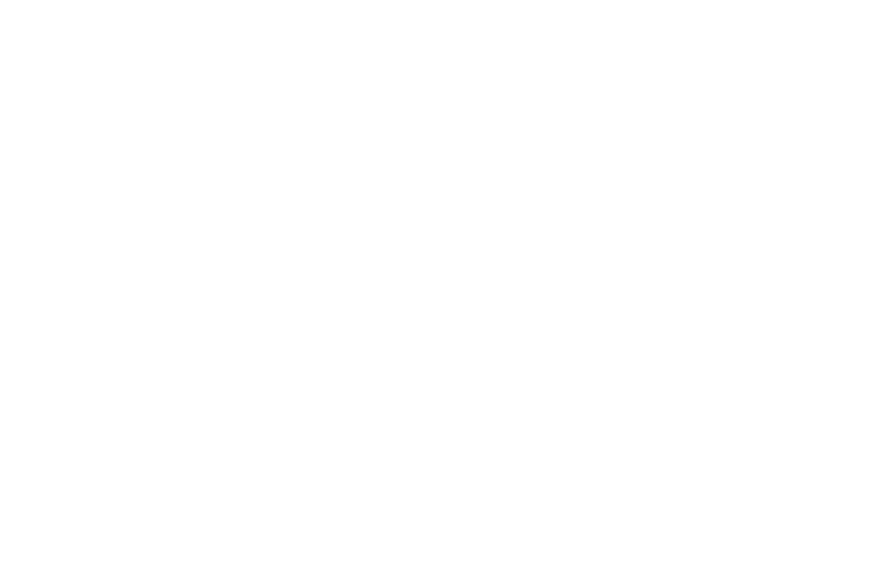
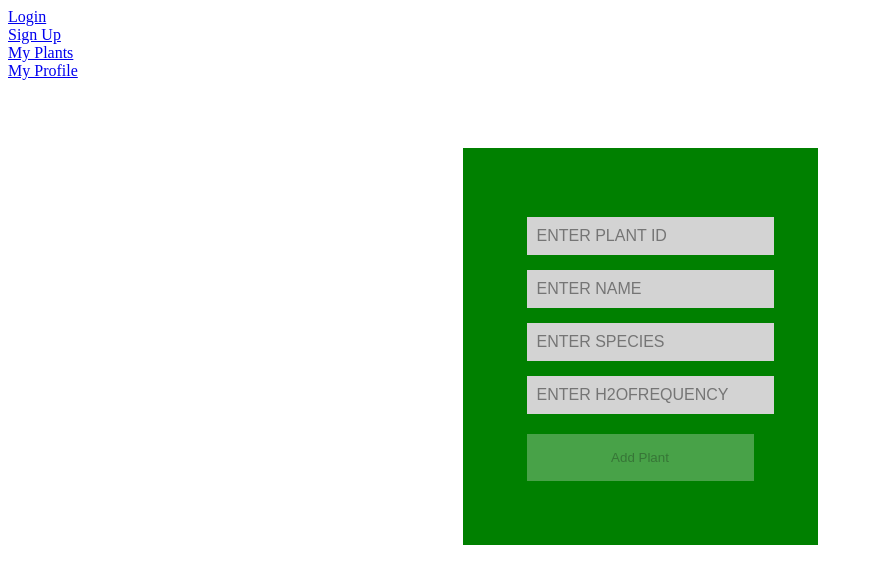
Before and after one commit to Water-My-Plants-BW/FE, a React (Create React App) app in the folder sprout/: page /addplant in a window 1280 px wide. Shown: the top 584 px of the page, without its empty margins (0-873 px from the left). Built offline with nearby package versions, Linux system fonts and the light colour scheme.

Commit message:
styled components + validation + NavBar globally set up

```diff
--- a/sprout/src/App.js
+++ b/sprout/src/App.js
@@ -1,21 +1,28 @@
 import React from "react";
-import { BrowserRouter as Router, Route } from "react-router-dom";
-import PrivateRoute from './components/PrivateRoute'
+import { Switch, Route } from "react-router-dom";
+import PrivateRoute from './components/PrivateRoute';
 import Login from "./components/Login";
-import PlantPage from './components/PlantPage'
-import Signup from './components/Signup'
-import User from './components/User'
+import PlantPage from './components/PlantPage';
+import Signup from './components/Signup';
+import User from './components/User';
+import NavBar from './components/Navbar';
+import AddPlant from "./components/AddPlant";
 
 function App() {
   return (
-    <Router>
-      <div className="App">
+
+    <div className="App">
+      <NavBar />
+
+      <Switch>
         <Route exact path="/" component={Login} />
-        <Route exact path="/signup" component={Signup} />
-        <PrivateRoute exact path='/plants' component={PlantPage} />
-        <PrivateRoute exact path='/profile' component={User} />
-      </div>
-    </Router>
+        <Route path="/signup" component={Signup} />
+        <Route path="/addplant" component={AddPlant} />
+        <PrivateRoute path='/plants' component={PlantPage} />
+        <PrivateRoute path='/profile' component={User} />
+        </Switch>
+
+    </div>
   );
 }
 
--- a/sprout/src/components/AddPlant.js
+++ b/sprout/src/components/AddPlant.js
@@ -3,7 +3,7 @@ import styled from "styled-components";
 import axios from "axios";
 import { useHistory } from "react-router-dom";
 import * as yup from "yup";
-import Input from "./Input"
+import Input from "./Input";
 
 const defaultState = {
   id: "",
@@ -108,8 +108,6 @@ function AddPlantForm(props) {
      <form onSubmit={handleSubmit}>
        <div className="innerWrapper">
 
-
-       {console.log(errors[0])}
        <Input className="input" name="id" type="String" value={formState.id} onChange={handleInputChange} placeholder="ENTER PLANT ID" errors={errors.id}></Input>
 
        <Input className="input" name="nickname" type="text" value={formState.nickname} onChange={handleInputChange} placeholder="ENTER NAME" errors={errors.nickname}></Input>
--- a/sprout/src/components/Input.js
+++ b/sprout/src/components/Input.js
@@ -1,5 +1,5 @@
 import React from "react";
-//Input
+//Input reusable component
 
 
 function Input(props) {
@@ -10,7 +10,7 @@ function Input(props) {
 
         <div>
      <input {...props}></input>
-     { props.errors.length != 0 && <p>{errorMessage}</p>}
+     { props.errors.length != 0 && <p style={{color: "cyan"}}>{errorMessage}</p>}
      </div>
   );
 }
--- a/sprout/src/components/Login.js
+++ b/sprout/src/components/Login.js
@@ -1,8 +1,8 @@
 import React, { useState, useEffect } from "react";
 import * as yup from "yup";
 import { Button } from 'reactstrap';
-import Navbar from './Navbar'
 import { axiosWithAuth } from "../utils/axiosWithAuth";
+import styled from "styled-components";
 
 const loginSchema = yup.object().shape({
   username: yup
@@ -82,7 +82,6 @@ function Login() {
 
   return (
     <div className="login">
-    <Navbar />
       <h1>LOGIN</h1>
       <form onSubmit={submitLogin}>
         <label htmlFor="username" className="loginUsername">
@@ -124,4 +123,5 @@ function Login() {
     </div>
   );
 }
+
 export default Login;
--- a/sprout/src/components/Navbar.js
+++ b/sprout/src/components/Navbar.js
@@ -1,5 +1,6 @@
 import React from 'react';
 import { Link } from 'react-router-dom'
+
 
 const Navbar = () => {
     return (
--- a/sprout/src/components/PlantList.js
+++ b/sprout/src/components/PlantList.js
@@ -1,5 +1,8 @@
-import React, { useState } from "react";
+import React, { useState, useEffect } from "react";
+import styled from "styled-components";
 import { axiosWithAuth } from "../utils/axiosWithAuth";
+import * as yup from "yup";
+import Input from "./Input";
 
 const initialPlant = {
   id: Date.now(),
@@ -8,11 +11,58 @@ const initialPlant = {
   h2oFrequency: ""
 };
 
+
+
 const PlantList = ({ plants, updatePlants }) => {
   const [editing, setEditing] = useState(false);
   const [plantToEdit, setPlantToEdit] = useState(initialPlant);
   const [newPlant, setNewPlant] = useState(initialPlant);
+  const [errors, setErrors] = useState({...initialPlant})
+  const [buttonDisabled, setButtonDisabled] = useState(true);
   let id = localStorage.getItem('userId')
+
+   //Schema for validation
+   const formSchema = yup.object().shape({
+    nickname: yup
+    .string()
+    .required("Please Enter Plant's Nickname"),
+    species: yup
+    .string()
+    .required("Please Enter Your Plant Species"),
+    h2oFrequency: yup
+    .string()
+    .required("Please Enter Plant's Water Frequency"),
+   })
+
+   //Side effect hook to disable or enable add button based on validation with current formState synced
+   useEffect(() => {
+    formSchema.isValid(newPlant).then(valid => { setButtonDisabled(!valid);
+    });
+ }, [newPlant])
+
+   //Validating the change in value, based on formSchema described above
+   const validation = (e) => {
+
+    e.persist()
+
+    yup.reach(formSchema, e.target.name)
+
+    .validate(e.target.value)
+
+    .then(valid => {
+      setErrors({...errors,
+      [e.target.name]: ""
+
+       });
+    })
+    .catch(err => {
+      setErrors({...errors,
+        [e.target.name]: err.errors[0]
+      })
+        console.log(err.errors[0])
+    })
+   }
+
 
   const editPlant = plant => {
     setEditing(true);
@@ -40,6 +90,17 @@ const PlantList = ({ plants, updatePlants }) => {
     })
     .catch(error => console.log(error))
   };
+
+  //Recording user's Input & Call back for validation while user meets the requirements to fill
+  const handleInputChange = (e) => {
+
+    setNewPlant({...newPlant,
+       [e.target.name]: e.target.value
+    })
+
+    validation(e);
+   }
+
 
   const submitNewPlant = event => {
     event.preventDefault();
@@ -114,31 +175,69 @@ const PlantList = ({ plants, updatePlants }) => {
       )}
 
       <form onSubmit={submitNewPlant}>
+      <AddWrapper>
+        <div className="innerWrapper">
         <label htmlFor='nickname'>Plant Nickname: </label>
-        <input type='text' name='nickname' id='nickname' value={newPlant.nickname} onChange={(event) => {
-          setNewPlant({
-            ...newPlant,
-            nickname: event.target.value
-          })
-        }} />
+        <Input className="input" type='text' name='nickname' id='nickname' value={newPlant.nickname} onChange={handleInputChange} errors={errors.nickname}/>
         <label htmlFor='species'>Species: </label>
-        <input type='text' name='species' id='species' value={newPlant.species} onChange={(event) => {
-          setNewPlant({
-            ...newPlant,
-            species: event.target.value}
-          )
-        }} />
-        <label htmlFor='h2ofrequency'>h2oFrequency: </label>
-        <input type='text' name='h2ofrequency' id='h2ofrequency' value={newPlant.h2oFrequency} onChange={(event) => {
-          setNewPlant({
-            ...newPlant,
-            h2oFrequency: event.target.value}
-          )
-        }} />
-        <button type='submit'>Add a new plant!</button>
+        <Input className="input" type='text' name='species' id='species' value={newPlant.species} onChange={handleInputChange} errors={errors.species}/>
+        <label htmlFor='h2oFrequency'>H2OFrequency: </label>
+        <Input className="input" type='text' name='h2oFrequency' id='h2oFrequency' value={newPlant.h2oFrequency}  onChange={handleInputChange} errors={errors.h2oFrequency}/>
+        <button type='submit'  className="btn btn-primary list-button" disabled={buttonDisabled}>Add a new plant!</button>
+        </div>
+        </AddWrapper>
       </form>
+
     </div>
   );
 };
 
+const AddWrapper = styled.div`
+   width: auto;
+   height: 500px;
+   display: flex;
+   font-family: 'Gotham SSm A', 'Gotham SSm B', sans-serif;
+   justify-content: center;
+   align-items: center;
+
+
+   .innerWrapper{
+    width: 40%;
+    margin-top: 2rem;
+    padding: 4rem;
+    background: gray;
+    display: flex;
+    flex-direction: column;
+    color: lightgray;
+    box-sizing: border-box;
+
+   }
+
+   .input{
+     width: 100%;
+     background: lightgray;
+     margin: 5px 0 10px 0;
+     border: none;
+     color: #282828;
+     font-size: 16px;
+     padding: 10px 10px;
+     outline: none;
+     line-height: normal;
+   }
+
+   button{
+
+     border: none;
+     margin-top: 10px;
+     padding: 1rem;
+     transition-duration: 0.4s;
+     :hover{
+
+       background-color: #4CAF50;
+       cursor: pointer;
+
+     }
+   }
+`;
+
 export default PlantList;
--- a/sprout/src/components/PlantPage.js
+++ b/sprout/src/components/PlantPage.js
@@ -1,7 +1,6 @@
 import React, { useState, useEffect } from "react";
 import { axiosWithAuth } from '../utils/axiosWithAuth';
 import PlantList from "./PlantList";
-import Navbar from './Navbar'
 
 const PlantPage = () => {
   const [plantList, setPlantList] = useState([]);
@@ -15,7 +14,7 @@ const PlantPage = () => {
 
   return (
     <>
-      <Navbar />
+
       <PlantList plants={plantList} updatePlants={setPlantList} />
     </>
   );
--- a/sprout/src/components/Signup.js
+++ b/sprout/src/components/Signup.js
@@ -2,7 +2,6 @@ import React, { useState, useEffect } from "react";
 import * as yup from "yup";
 import axios from 'axios';
 import { Button } from 'reactstrap';
-import Navbar from './Navbar'
 
 const signUpSchema = yup.object().shape({
   username: yup.string().min(6,"minimum of 6 characters required").required("Username is a required field"),
@@ -79,7 +78,6 @@ const validateChange = event => {
 
   return (
     <div className="signup">
-    <Navbar />
       <h1>SIGNUP</h1>
       <form onSubmit={submitForm}>
         <label htmlFor="username" className="username">
--- a/sprout/src/index.js
+++ b/sprout/src/index.js
@@ -1,6 +1,8 @@
 import React from "react";
 import ReactDOM from "react-dom";
 import App from "./App";
+import { BrowserRouter as Router, Route } from "react-router-dom";
 
 const rootElement = document.getElementById("root");
-ReactDOM.render(<App />, rootElement);
+ReactDOM.render(
+<Router><App /></Router>, rootElement);
```
